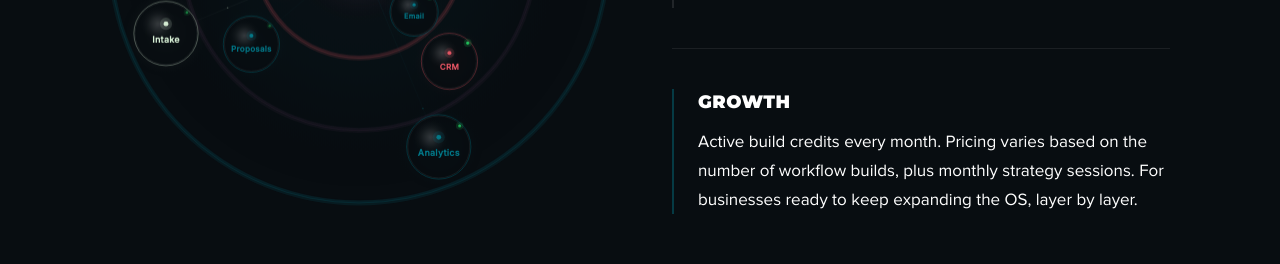
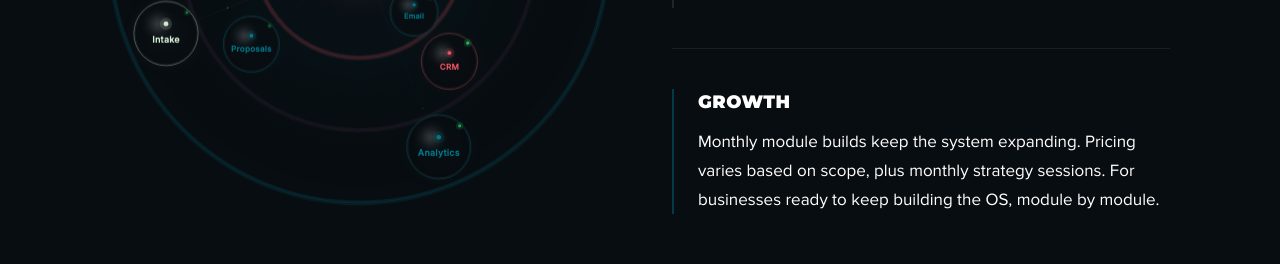
Before and after one commit to revaya-ai/revaya-ai-website, a Next.js app: page /business-ai-operating-system in a window 1280 px wide. Shown: the part 7840-8104 px from the top of the page. Built offline with nearby package versions, Linux system fonts and the light colour scheme.

Commit message:
fix: clean up FAQs and Growth tier — remove Option A/B, enterprise line, tier names

```diff
--- a/app/business-ai-operating-system/BusinessAIOSPage.tsx
+++ b/app/business-ai-operating-system/BusinessAIOSPage.tsx
@@ -2500,7 +2500,7 @@ export default function BusinessAIOSPage() {
                       Growth
                     </h3>
                     <p className="text-[1.0625rem] text-white leading-[1.7]">
-                      Active build credits every month. Pricing varies based on the number of workflow builds, plus monthly strategy sessions. For businesses ready to keep expanding the OS, layer by layer.
+                      Monthly module builds keep the system expanding. Pricing varies based on scope, plus monthly strategy sessions. For businesses ready to keep building the OS, module by module.
                     </p>
                   </div>
                 </div>
@@ -2545,7 +2545,7 @@ export default function BusinessAIOSPage() {
                 },
                 {
                   question: "Is a Business AI OS right for a small business?",
-                  answer: "It's built specifically for small businesses, not enterprise. If you have 1 to 15 people and you're the one keeping everything from falling apart, this is exactly the situation it was designed for. Enterprise companies have operations teams. You don't. That's the gap this fills.",
+                  answer: "It's built specifically for small businesses, not enterprise. If you have 1 to 15 people and you're the one keeping everything from falling apart, this is exactly the situation it was designed for.",
                 },
                 {
                   question: "What does a Business AI OS actually do day to day?",
@@ -2569,7 +2569,7 @@ export default function BusinessAIOSPage() {
                 },
                 {
                   question: "How long does this take?",
-                  answer: "The Assessment runs across one to two sessions and produces a specific deliverable within a week of completion. The scope is confirmed after the Assessment. I work hand in hand to build your AIOS over the first 30 days, or more based on complexity. For Delivery and Training, it's best to have in-person sessions for Pro and Complete tier clients. Then I create a support plan based on your business and needs.",
+                  answer: "The Assessment runs across one to two sessions and produces a specific deliverable within a week of completion. The scope is confirmed after the Assessment. I work hand in hand to build your AIOS over the first 30 days, or more based on complexity. For Delivery and Training, it's best to have in-person sessions. Then I create a support plan based on your business and needs.",
                 },
                 {
                   question: "Do I need to be technical?",
@@ -2581,7 +2581,7 @@ export default function BusinessAIOSPage() {
                 },
                 {
                   question: "What happens if something breaks after Setup?",
-                  answer: "Ongoing support is built into every engagement. You're not handed a system and wished luck. Option A retainer ($1,500/mo) covers system monitoring, minor updates, and a quarterly review. Option B subscription ($2,500/mo) includes active monthly build credits plus strategy sessions. You'll know exactly what support looks like before we begin.",
+                  answer: "Ongoing support is built into every engagement. You're not handed a system and wished luck. Monthly module builds keep the system expanding, plus strategy sessions and system monitoring.",
                 },
                 {
                   question: "What do you actually need from me?",
```
